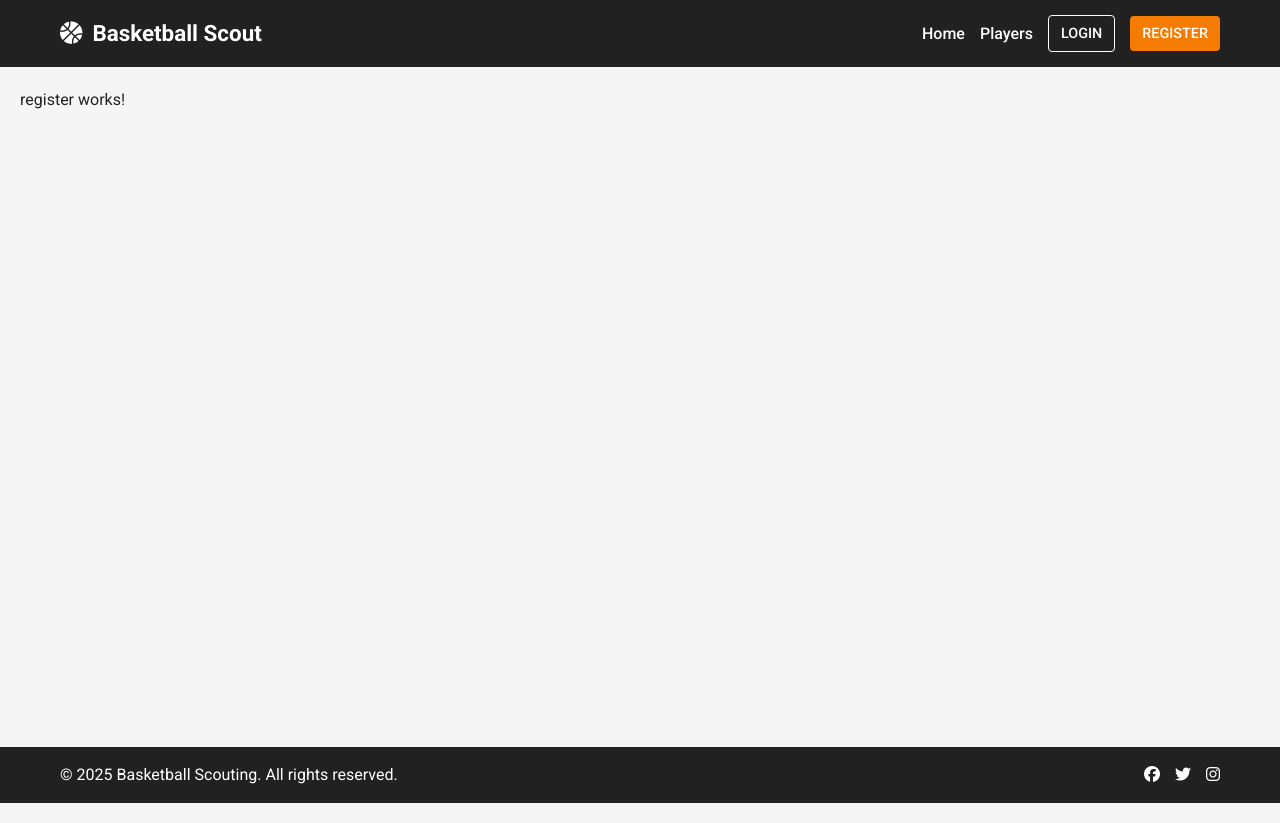
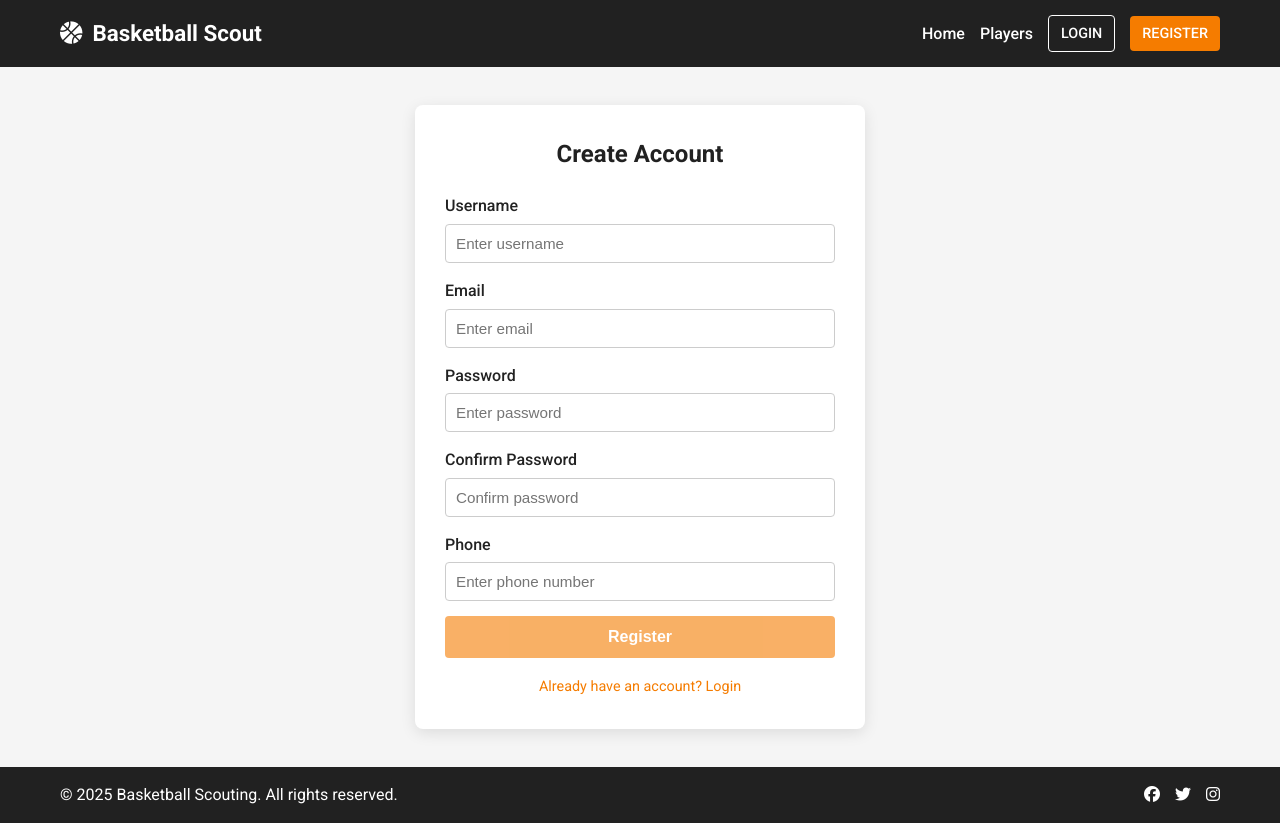
Before and after one commit to e-dinkov/PracticalProject, an Angular app in the folder basketball-forum/: page /register in a window 1280 px wide. Built offline with nearby package versions, Linux system fonts and the light colour scheme; a small style sheet from the web is missing.

Commit message:
adding register

```diff
--- a/basketball-forum/src/app/app.html
+++ b/basketball-forum/src/app/app.html
@@ -1,7 +1,7 @@
-<app-error-notification></app-error-notification>
+
 
 <app-header></app-header>
-
+<app-error-notification></app-error-notification>
 <main><router-outlet /></main>
 
 
--- a/basketball-forum/src/app/features/auth/register/register.css
+++ b/basketball-forum/src/app/features/auth/register/register.css
@@ -0,0 +1,93 @@
+.register-container {
+  display: flex;
+  justify-content: center;
+  align-items: center;
+  min-height: calc(100vh - 140px);
+  background-color: #f5f5f5;
+}
+
+.register-card {
+  background: white;
+  padding: 30px;
+  border-radius: 8px;
+  width: 100%;
+  max-width: 450px;
+  box-shadow: 0 4px 15px rgba(0,0,0,0.1);
+}
+
+.register-card h2 {
+  text-align: center;
+  margin-bottom: 20px;
+  color: #212121;
+}
+
+.form-group {
+  display: flex;
+  flex-direction: column;
+  margin-bottom: 15px;
+}
+
+label {
+  font-weight: 500;
+  margin-bottom: 5px;
+}
+
+input {
+  padding: 10px;
+  border: 1px solid #ccc;
+  border-radius: 4px;
+  outline: none;
+  font-size: 0.95rem;
+  transition: border-color 0.3s ease;
+}
+
+input:focus {
+  border-color: #f57c00;
+}
+
+.form-group.error input {
+  border-color: #d32f2f;
+}
+
+small {
+  color: #d32f2f;
+  margin-top: 5px;
+  font-size: 0.85rem;
+}
+
+.btn-primary {
+  background-color: #f57c00;
+  color: white;
+  border: none;
+  padding: 12px;
+  width: 100%;
+  font-size: 1rem;
+  border-radius: 4px;
+  cursor: pointer;
+  font-weight: 600;
+  transition: background-color 0.3s ease;
+}
+
+.btn-primary:hover:not(:disabled) {
+  background-color: #e76e00;
+}
+
+.btn-primary:disabled {
+  opacity: 0.6;
+  cursor: not-allowed;
+}
+
+.links {
+  text-align: center;
+  margin-top: 15px;
+}
+
+.links a {
+  color: #f57c00;
+  font-size: 0.9rem;
+  text-decoration: none;
+}
+
+.links a:hover {
+  text-decoration: underline;
+}
--- a/basketball-forum/src/app/features/auth/register/register.html
+++ b/basketball-forum/src/app/features/auth/register/register.html
@@ -1 +1,61 @@
-<p>register works!</p>
+<div class="register-container">
+  <div class="register-card">
+    <h2>Create Account</h2>
+
+    <form [formGroup]="registerForm" (ngSubmit)="onSubmit()">
+
+      <!-- Username -->
+      <div class="form-group" [class.error]="isUsernameValid">
+        <label for="username">Username</label>
+        <input id="username" type="text" formControlName="username" placeholder="Enter username" />
+        @if (isUsernameValid) {
+          <small>{{ usernameErrorMessage }}</small>
+        }
+      </div>
+
+      <!-- Email -->
+      <div class="form-group" [class.error]="isEmailValid">
+        <label for="email">Email</label>
+        <input id="email" type="email" formControlName="email" placeholder="Enter email" />
+        @if (isEmailValid) {
+          <small>{{ emailErrorMessage }}</small>
+        }
+      </div>
+
+      <!-- Passwords Group -->
+      <div formGroupName="passwords" class="passwords-group">
+
+        <!-- Password -->
+        <div class="form-group" [class.error]="isPasswordsValid">
+          <label for="password">Password</label>
+          <input id="password" type="password" formControlName="password" placeholder="Enter password" />
+          @if (isPasswordsValid) {
+            <small>{{ passwordErrorMessage }}</small>
+          }
+        </div>
+
+        <!-- Confirm Password -->
+        <div class="form-group" [class.error]="isPasswordsValid">
+          <label for="rePassword">Confirm Password</label>
+          <input id="rePassword" type="password" formControlName="rePassword" placeholder="Confirm password" />
+        </div>
+
+      </div>
+
+      <!-- Phone -->
+      <div class="form-group" [class.error]="phone?.invalid && (phone?.dirty || phone?.touched)">
+        <label for="phone">Phone</label>
+        <input id="phone" type="number"  formControlName="phone" placeholder="Enter phone number" />
+
+      </div>
+
+      <!-- Submit -->
+      <button type="submit" class="btn-primary" [disabled]="registerForm.invalid">Register</button>
+
+      <!-- Links -->
+      <div class="links">
+        <a routerLink="/login">Already have an account? Login</a>
+      </div>
+    </form>
+  </div>
+</div>
--- a/basketball-forum/src/app/features/auth/register/register.ts
+++ b/basketball-forum/src/app/features/auth/register/register.ts
@@ -1,11 +1,171 @@
-import { Component } from '@angular/core';
+import { AfterViewInit, Component, inject } from '@angular/core';
+import {
+  AbstractControl,
+  FormBuilder,
+  FormGroup,
+  FormsModule,
+  ReactiveFormsModule,
+  ValidationErrors,
+  Validators,
+} from '@angular/forms';
+import { Router, RouterLink } from '@angular/router';
+
+import { emailValidator } from '../login/login';
+import { AuthService } from '../../../core/services/auth.service';
 
 @Component({
   selector: 'app-register',
-  imports: [],
+  imports: [FormsModule, RouterLink, ReactiveFormsModule],
   templateUrl: './register.html',
-  styleUrl: './register.css'
+  styleUrl: './register.css',
 })
-export class Register {
+export class Register implements AfterViewInit {
+  protected authService = inject(AuthService);
+  private router = inject(Router);
+  private formBuilder = inject(FormBuilder);
+  registerForm: FormGroup;
 
+  ngAfterViewInit(): void {
+    console.dir(this.registerForm);
+  }
+
+  constructor() {
+    this.registerForm = this.formBuilder.group({
+      username: ['', [Validators.required, Validators.minLength(5)]],
+      email: ['', [Validators.required, emailValidator]],
+      passwords: this.formBuilder.group(
+        {
+          password: [
+            '',
+            [
+              Validators.required,
+              Validators.minLength(5),
+              Validators.pattern(/^[a-zA-Z0-9]{4,}$/),
+            ],
+          ],
+          rePassword: ['', [Validators.required, Validators.minLength(5)]],
+        },
+        { validator: this.passwordMatchValidator }
+      ),
+
+      phone: ['', [Validators.required, Validators.minLength(5)]],
+    });
+  }
+
+  get username(): AbstractControl | null {
+    return this.registerForm.get('username');
+  }
+
+  get email(): AbstractControl | null {
+    return this.registerForm.get('email');
+  }
+  get passwords(): FormGroup {
+    return this.registerForm.get('passwords') as FormGroup;
+  }
+  get password(): AbstractControl | null {
+    return this.passwords.get('password');
+  }
+
+  get rePassword(): AbstractControl | null {
+    return this.passwords.get('rePassword');
+  }
+  get phone(): AbstractControl | null {
+    return this.registerForm.get('phone');
+  }
+  get isUsernameValid(): boolean {
+    return (
+      (this.username?.invalid &&
+        (this.username?.dirty || this.username?.touched)) ||
+      false
+    );
+  }
+
+  get isEmailValid(): boolean {
+    return (
+      (this.email?.invalid && (this.email?.dirty || this.email?.touched)) ||
+      false
+    );
+  }
+
+  get isPasswordsValid(): boolean {
+    return (
+      (this.passwords?.invalid &&
+        (this.passwords?.dirty || this.passwords?.touched)) ||
+      false
+    );
+  }
+
+  get usernameErrorMessage(): string {
+    if (this.username?.hasError('required')) {
+      return 'Username is required';
+    } else if (this.username?.hasError('minlength')) {
+      return 'Username must be at least 5 characters';
+    }
+    return '';
+  }
+  get emailErrorMessage(): string {
+    if (this.email?.hasError('required')) {
+      return 'Email is required';
+    } else if (this.email?.hasError('email')) {
+      return 'Email is not valid';
+    }
+    return '';
+  }
+  get passwordErrorMessage(): string {
+    if (this.password?.hasError('required')) {
+      return 'Password is required';
+    } else if (this.password?.hasError('minlength')) {
+      return 'Password must be at least 5 characters';
+    }
+    if (this.registerForm.get('passwords')?.hasError('passwordMismatch')) {
+      return 'Passwords do not match';
+    }
+    return '';
+  }
+
+  onSubmit(): void {
+    if (this.registerForm.valid) {
+      console.log(this.registerForm.value);
+
+      const { username, email, phone } = this.registerForm.value;
+      const { password, rePassword } = this.registerForm.value.passwords;
+
+      this.authService
+        .register(username, email, password, rePassword, phone)
+        .subscribe({
+          next: () => {
+            this.router.navigate(['/home']);
+          },
+          error: (err) => {
+            console.log('Registration failed', err);
+            this.markFormGroupTouched();
+          },
+        });
+    }
+  }
+  private markFormGroupTouched(): void {
+    Object.keys(this.registerForm.controls).forEach((key) => {
+      const control = this.registerForm.get(key);
+      if (control instanceof FormGroup) {
+        Object.keys(control.controls).forEach((nestedKey) => {
+          const nestedControl = control.get(nestedKey);
+          nestedControl?.markAsTouched();
+        });
+      } else {
+        control?.markAsTouched();
+      }
+    });
+  }
+  private passwordMatchValidator(
+    passwordsControl: AbstractControl
+  ): ValidationErrors | null {
+    const password = passwordsControl.get('password');
+    const rePassword = passwordsControl.get('rePassword');
+
+    if (password && rePassword && password.value !== rePassword.value) {
+      return { passwordMismatch: true };
+    }
+
+    return null;
+  }
 }
--- a/basketball-forum/src/app/shared/components/error-notification/error-notification.css
+++ b/basketball-forum/src/app/shared/components/error-notification/error-notification.css
@@ -0,0 +1,50 @@
+/*
+ * This CSS styles the error notification with a clear,
+ * user-friendly design. It uses a soft red color scheme,
+ * rounded corners, and a subtle shadow to make it stand out.
+ */
+
+.error-notification {
+  /*
+   * Box Model and Layout:
+   * Sets padding and margin for spacing.
+   * `display: flex` and `align-items: center` are used
+   * to vertically center content, which is useful if you add an icon.
+   */
+  padding: 1rem 1.5rem;
+  margin: 1rem 0;
+  display: flex;
+  align-items: center;
+
+  /*
+   * Color and Borders:
+   * Uses a light red background with a darker red text and border,
+   * which is a standard color palette for errors.
+   * `border-radius` gives it a modern, rounded look.
+   */
+  background-color: #fcebeb; /* Light red background */
+  color: #721c24;            /* Dark red text for contrast */
+  border: 1px solid #f5c6cb; /* Slightly darker border */
+  border-radius: 0.5rem;      /* Rounded corners */
+
+  /*
+   * Typography:
+   * Sets a clear, readable font.
+   */
+  font-family: sans-serif;
+  font-size: 1rem;
+  line-height: 1.5;
+  text-align: center;
+  word-break: break-word;
+
+  /*
+   * Visuals:
+   * A subtle box shadow lifts the notification off the page.
+   */
+  box-shadow: 0 4px 6px -1px rgba(0, 0, 0, 0.1), 0 2px 4px -1px rgba(0, 0, 0, 0.06);
+}
+
+.error-notification p {
+  /* Resets the default margin on the paragraph tag */
+  margin: 0;
+}
```
